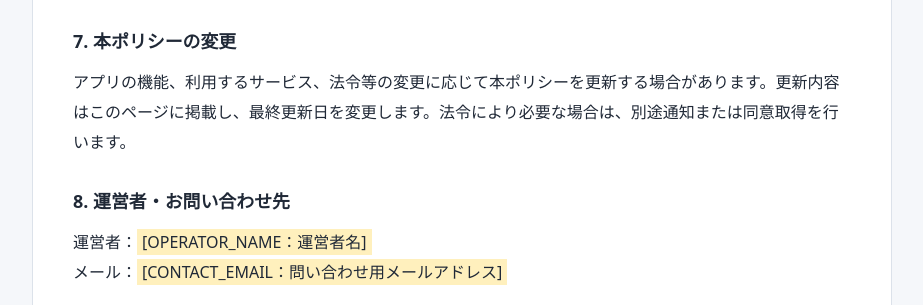
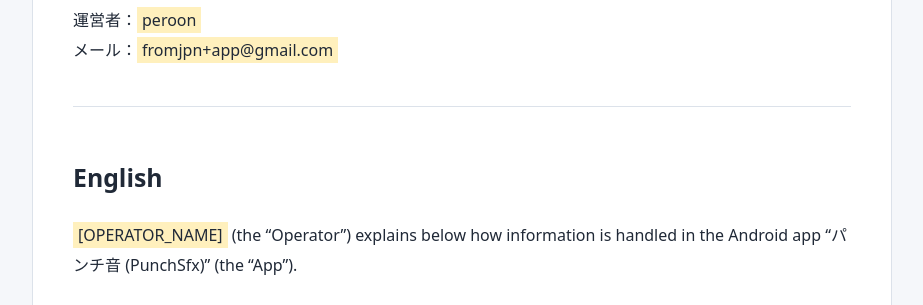
Before and after one commit to peroon/peroon.github.com, a plain HTML site: page privacy_policies/punchsfx/index.html in a window 1280 px wide. Shown: the part 2142-2447 px from the top of the page, without its empty margins (178-1101 px from the left). Drawn offline with Linux system fonts and the light colour scheme.

Commit message:
Update privacy policy with contact information
Removed draft notice and updated operator name and contact email.

```diff
--- a/privacy_policies/punchsfx/index.html
+++ b/privacy_policies/punchsfx/index.html
@@ -36,15 +36,6 @@
     <p><strong>パンチ音 (PunchSfx)</strong></p>
     <p class="meta">最終更新日 / <span lang="en">Last updated:</span> <time datetime="2026-08-31">2026-08-31</time></p>
   </header>
-
-  <!-- 公開前: 両言語の OPERATOR_NAME と CONTACT_EMAIL を実際の情報に置換し、
-       ストアの正式名称・配信対象・AdMob設定と内容を確認して、この draft 要素を削除してください。
-       このファイル単体を公開できます。JavaScript、外部フォント、解析タグは使用していません。 -->
-  <aside class="draft">
-    <strong>公開前の確認用ドラフト / <span lang="en">Draft — not ready for publication</span></strong>
-    <p>運営者名と問い合わせ先を実際の情報に差し替え、運用内容を確認してから、この注意書きを削除してください。</p>
-    <p lang="en">Replace the operator name and contact details, verify that this policy matches your actual practices, then remove this notice before publishing.</p>
-  </aside>
 
   <nav aria-label="言語 / Language">
     <a href="#ja" lang="ja">日本語</a>
@@ -87,8 +78,8 @@
     <p>アプリの機能、利用するサービス、法令等の変更に応じて本ポリシーを更新する場合があります。更新内容はこのページに掲載し、最終更新日を変更します。法令により必要な場合は、別途通知または同意取得を行います。</p>
 
     <h3>8. 運営者・お問い合わせ先</h3>
-    <p>運営者：<span class="placeholder">[OPERATOR_NAME：運営者名]</span><br>
-    メール：<span class="placeholder">[CONTACT_EMAIL：問い合わせ用メールアドレス]</span></p>
+    <p>運営者：<span class="placeholder">peroon</span><br>
+    メール：<span class="placeholder">fromjpn+app@gmail.com</span></p>
   </section>
 
   <section id="en" lang="en" aria-labelledby="en-title">
@@ -127,8 +118,8 @@
     <p>We may update this policy as App features, service providers, or legal requirements change. Updates will be posted on this page with a revised date. Additional notice or consent will be provided where required by law.</p>
 
     <h3>8. Operator and contact</h3>
-    <p>Operator: <span class="placeholder">[OPERATOR_NAME]</span><br>
-    Email: <span class="placeholder">[CONTACT_EMAIL]</span></p>
+    <p>Operator: <span class="placeholder">peroon</span><br>
+    Email: <span class="placeholder">fromjpn+app@gmail.com</span></p>
   </section>
 
   <footer>
```
